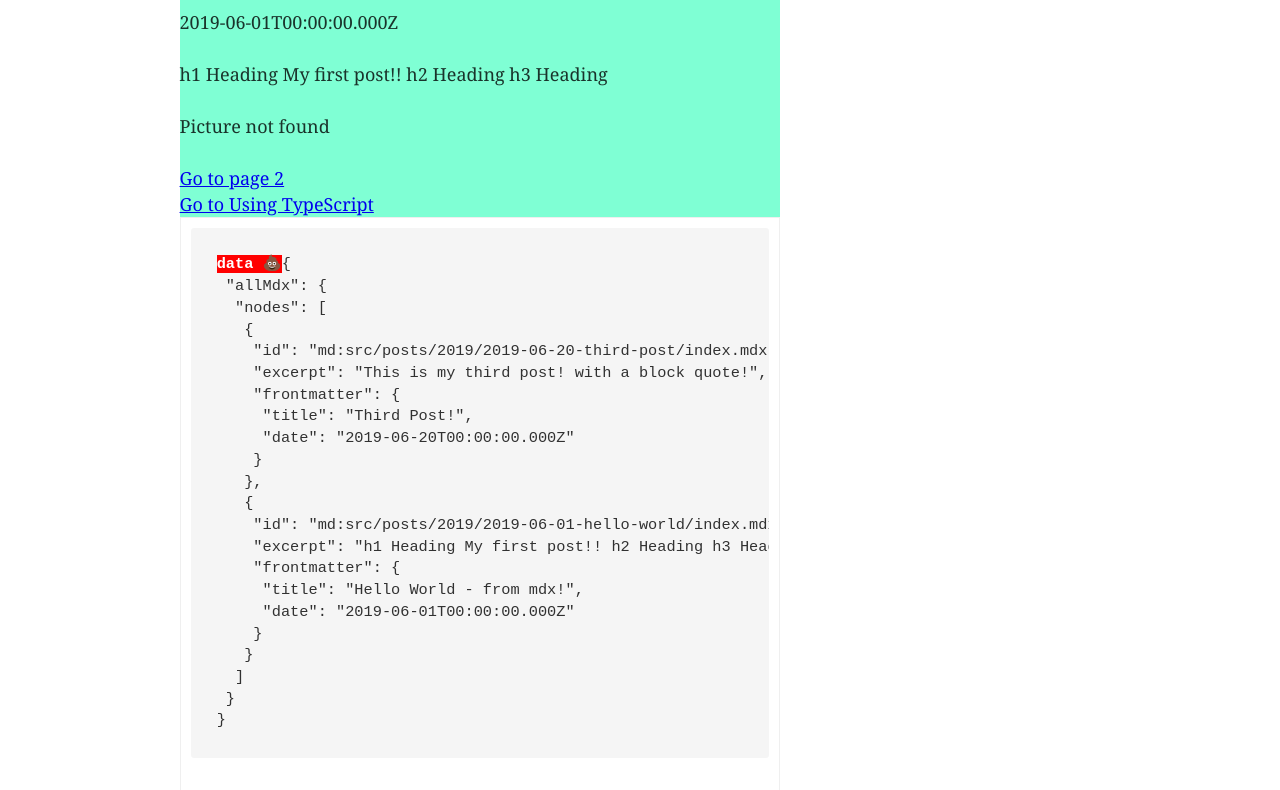
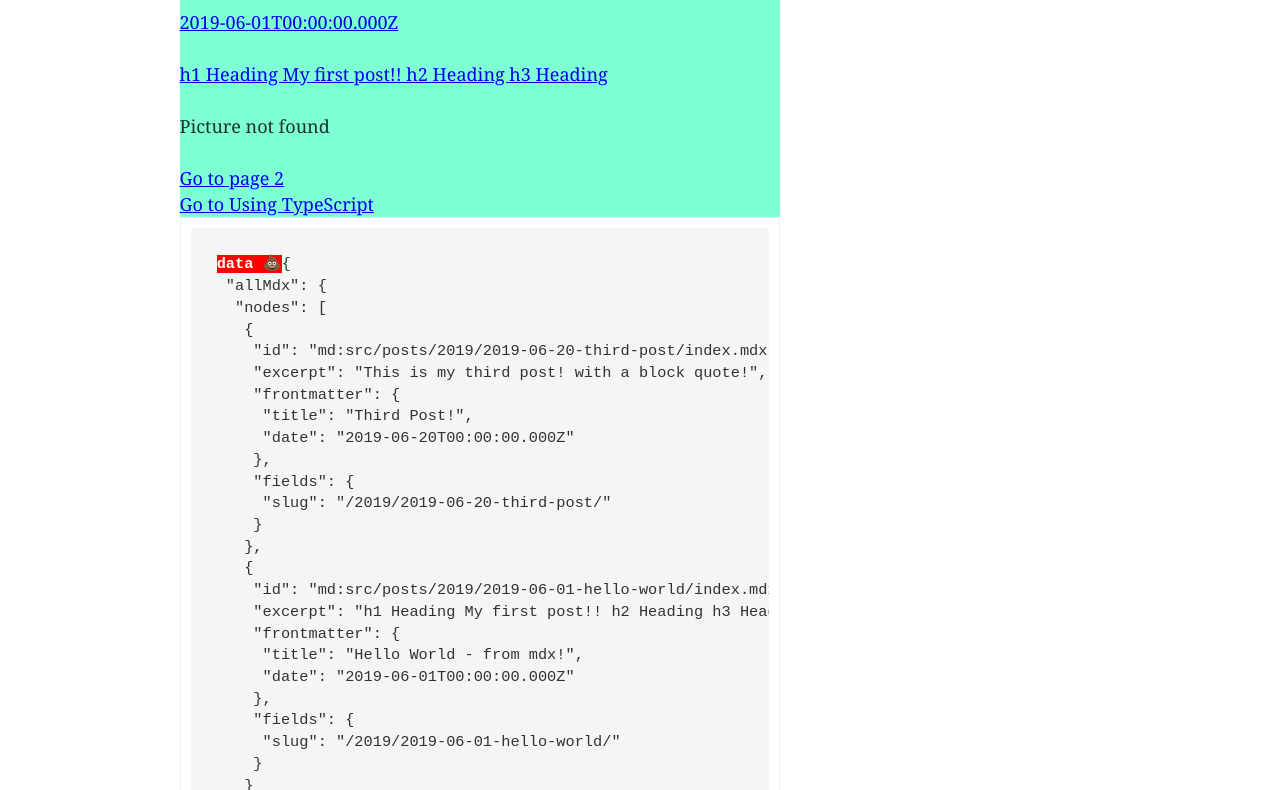
Before and after one commit to DaveCoded/prtfl-rdsgn, a Gatsby site: page / in a window 1280 px wide. Shown: the part 535-1325 px from the top of the page. Built offline with nearby package versions, Linux system fonts and the light colour scheme; Gatsby itself is replaced by a stand-in of ours.

Commit message:
feat: add query for slug on index page

```diff
--- a/src/pages/index.tsx
+++ b/src/pages/index.tsx
@@ -10,10 +10,14 @@ import Dump from "../components/dump"
 import * as styles from "./index.module.scss"
 
 interface MDXPost {
+    id: string
     excerpt: string
     frontmatter: {
         title: string
         date: string
+    }
+    fields: {
+        slug: string
     }
 }
 
@@ -36,12 +40,12 @@ const IndexPage = ({ data }: IndexProps): React.ReactNode => (
             <h1>Hi people</h1>
             <p>Welcome to your new Gatsby site.</p>
             <p>Now go build something great.</p>
-            {data.allMdx.nodes.map(({ excerpt, frontmatter }) => (
-                <>
+            {data.allMdx.nodes.map(({ id, excerpt, frontmatter, fields }) => (
+                <Link key={id} to={fields.slug}>
                     <h1>{frontmatter.title}</h1>
                     <p>{frontmatter.date}</p>
                     <p>{excerpt}</p>
-                </>
+                </Link>
             ))}
             <div style={{ maxWidth: `300px`, marginBottom: `1.45rem` }}>
                 <Image />
@@ -66,6 +70,9 @@ export const query = graphql`
                     title
                     date
                 }
+                fields {
+                    slug
+                }
             }
         }
     }
```
